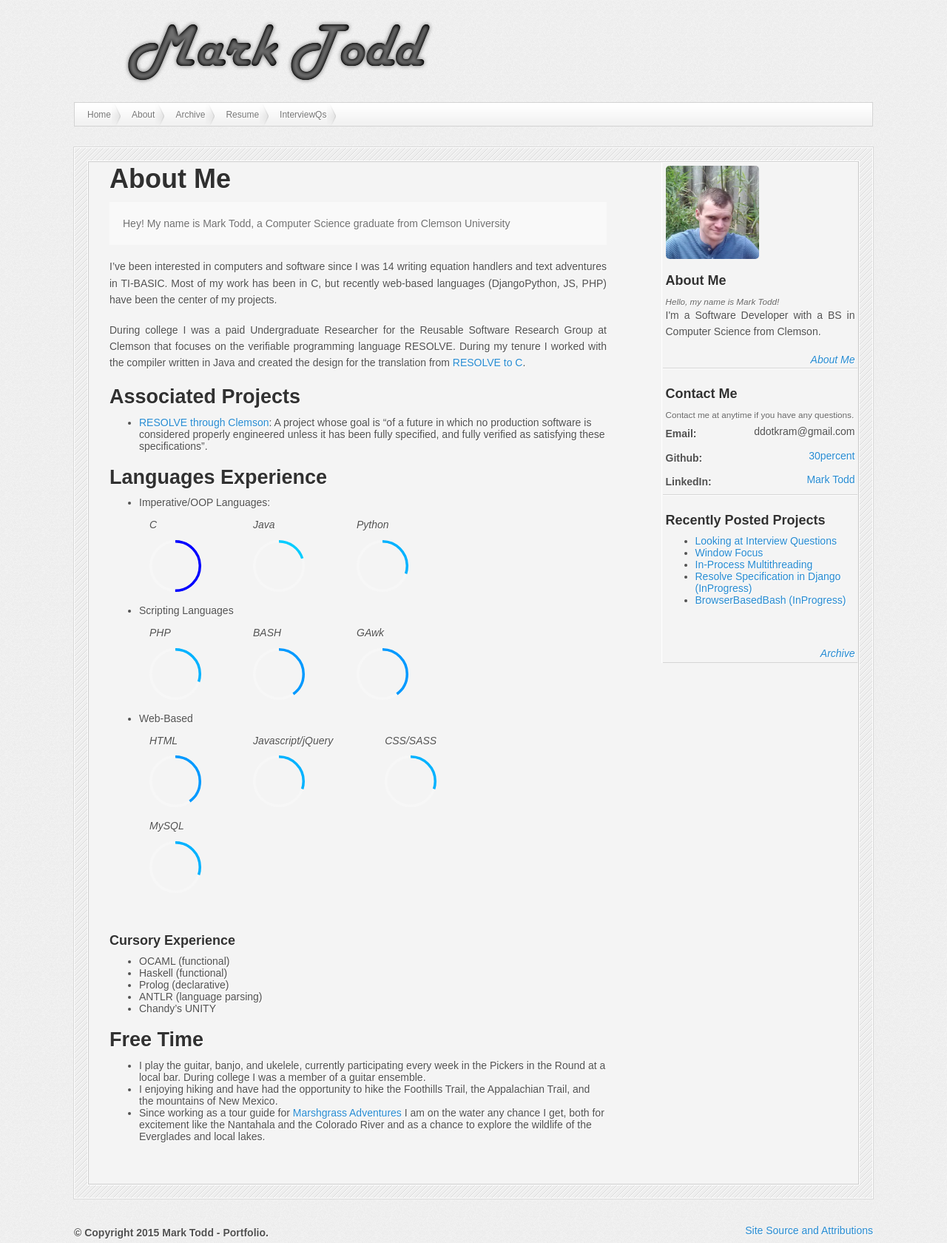
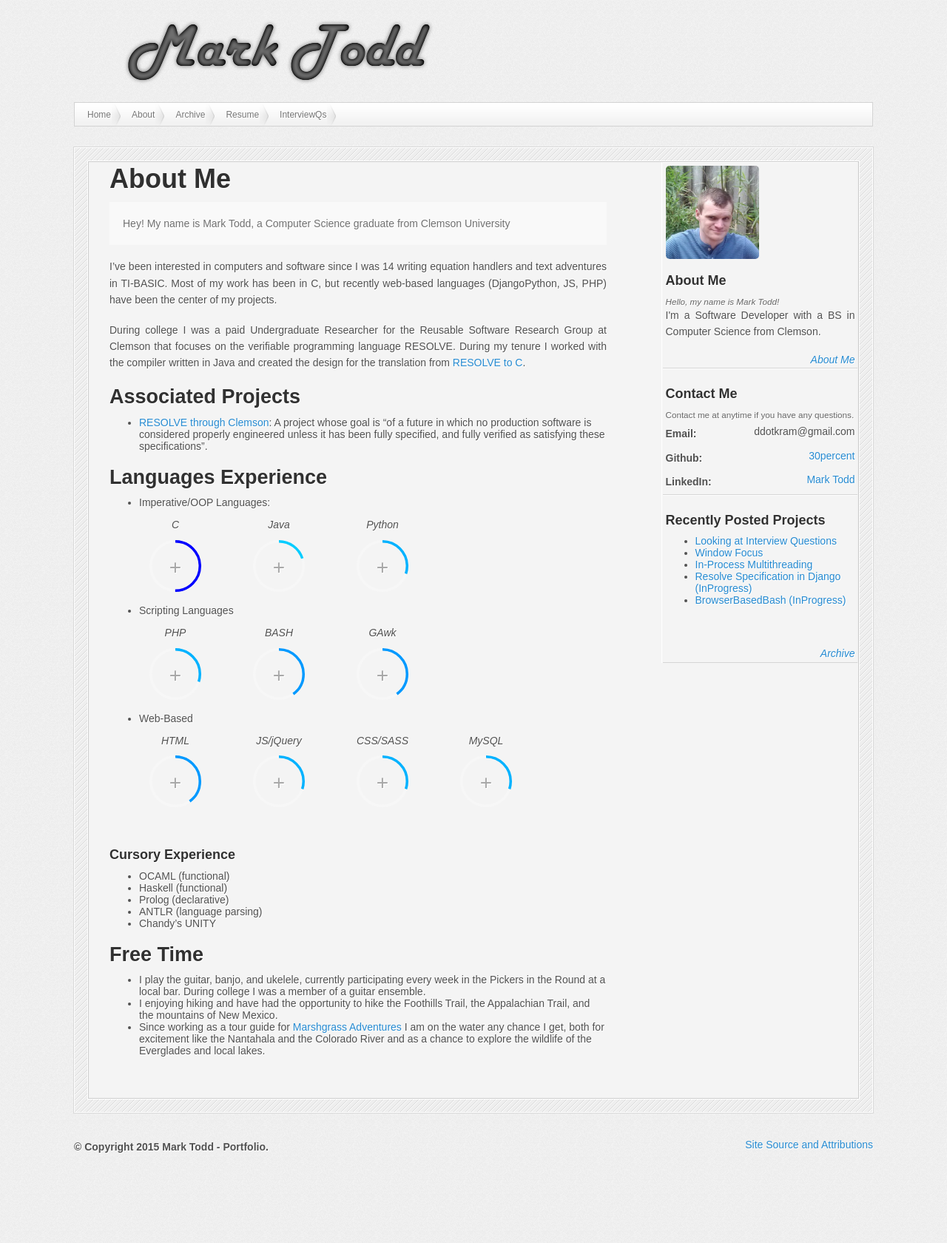
Before and after one commit to 30percent/30percent.github.io, a Jekyll site: the page built from about.md, in a window 1280 px wide. Shown: the whole page at 74% size. Built offline with Jekyll 4.4.1, drawn with Linux system fonts in a browser that asks for light colours; nearby versions of some CDN libraries; after the commit the page ends 1565 px from its top, so only the background shows below that.

Commit message:
Minor changes preparing for clickable information block.

```diff
--- a/_sass/_base.scss
+++ b/_sass/_base.scss
@@ -134,6 +134,10 @@ a.logo {
   margin-top: .9em;
 }
 
+.experience > p {
+  font-size: 2em;
+}
+
 div.skill_list {
   margin-left: 1em;
   margin-top: 1em;
@@ -143,4 +147,5 @@ div.skill_list > div{
   display: inline;
   float: left;
   margin-right: 5em;
+  text-align: center;
 }
--- a/about.md
+++ b/about.md
@@ -42,7 +42,7 @@ During college I was a paid Undergraduate Researcher for the Reusable Software R
 		<li> Web-Based
 			<div class="skill_list">
 				<div><i>HTML</i><div class="experience" data-info="2" data-name="HTML"></div></div>
-				<div><i>Javascript/jQuery</i><div class="experience" data-info="1.5" data-name="Javascript/jQuery"></div></div>
+				<div><i>JS/jQuery</i><div class="experience" data-info="1.5" data-name="JS/jQuery"></div></div>
 				<div><i>CSS/SASS</i><div class="experience" data-info="1.5" data-name="CSS/SASS"></div></div>
 				<div><i>MySQL</i><div class="experience" data-info="1.5" data-name="MySQL"></div></div>
 			</div>
--- a/js/experienceBars.js
+++ b/js/experienceBars.js
@@ -23,8 +23,8 @@ $(window).load(function() {
             easing: 'easeOut',
             strokeWidth: 5,
             text: {
-                //value: experience[result],
-                color: '#000000'
+                value: '+',
+                color: '#A8A8A8'
             },
             step: function(state, bar){
                  bar.path.setAttribute('stroke', state.color);
```
